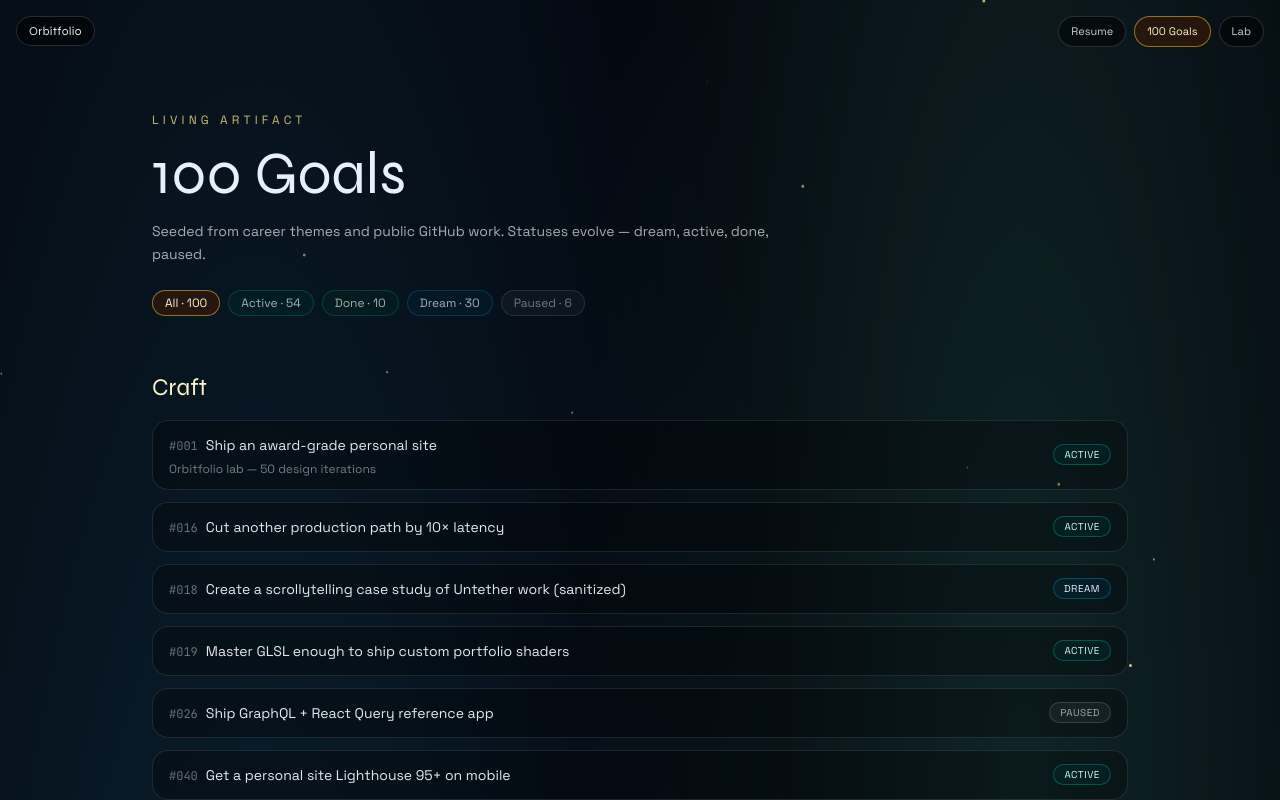
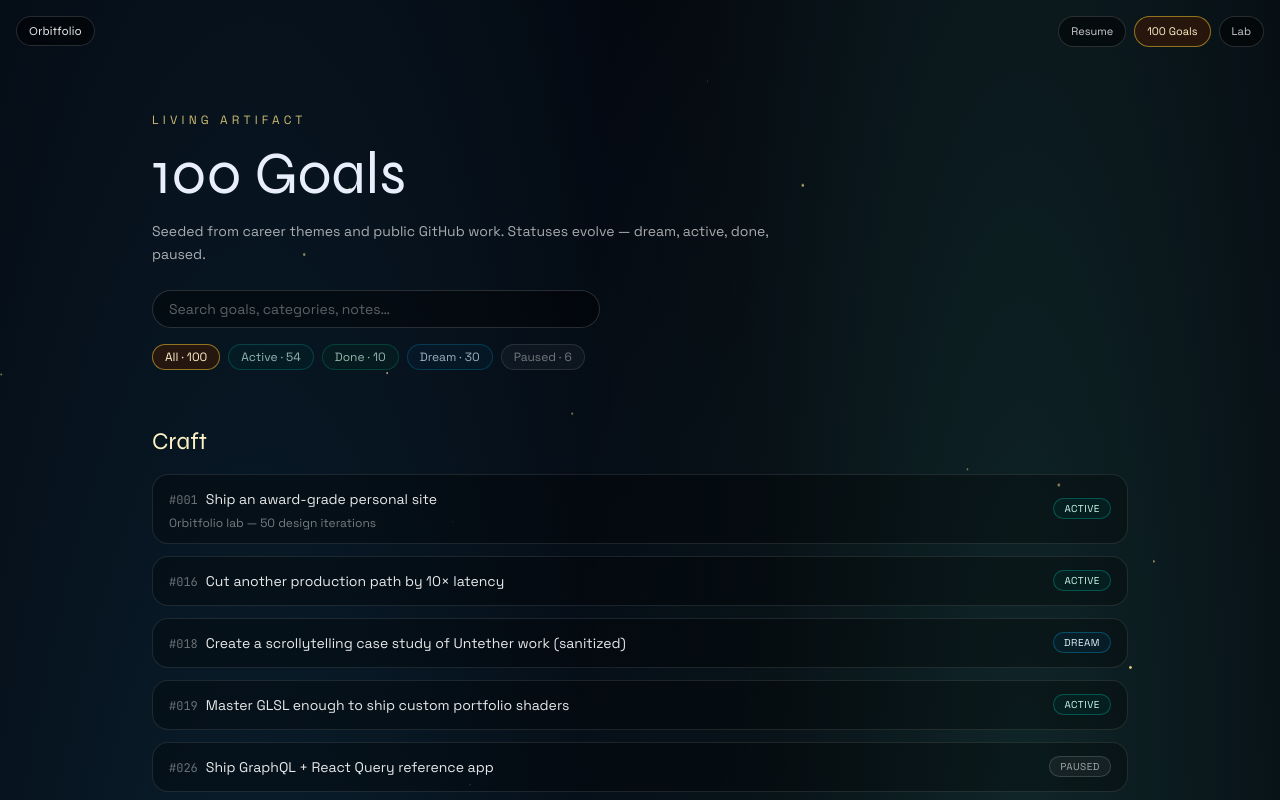
Before and after one commit to serhii-kucherenko/orbitfolio, a Next.js app: page /goals in a window 1280 px wide. Shown: the top 800 px of the page. Built offline with nearby package versions, Linux system fonts and the light colour scheme.

Commit message:
Let people search the goals list
Finding a specific ambition is faster with a search box on the goals page.

Co-authored-by: Cursor <cursoragent@cursor.com>

```diff
--- a/src/app/goals/GoalsView.tsx
+++ b/src/app/goals/GoalsView.tsx
@@ -17,10 +17,20 @@ type Status = Goal["status"] | "all";
 
 export function GoalsView() {
   const [status, setStatus] = useState<Status>("all");
-  const filtered = useMemo(
-    () => (status === "all" ? goals : goals.filter((g) => g.status === status)),
-    [status],
-  );
+  const [query, setQuery] = useState("");
+  const filtered = useMemo(() => {
+    const q = query.trim().toLowerCase();
+    return goals.filter((g) => {
+      if (status !== "all" && g.status !== status) return false;
+      if (!q) return true;
+      return (
+        g.title.toLowerCase().includes(q) ||
+        g.category.toLowerCase().includes(q) ||
+        (g.note?.toLowerCase().includes(q) ?? false) ||
+        String(g.id) === q
+      );
+    });
+  }, [status, query]);
   const byCat = filtered.reduce<Record<string, typeof goals>>((acc, g) => {
     (acc[g.category] ??= []).push(g);
     return acc;
@@ -40,7 +50,15 @@ export function GoalsView() {
           <p className="mt-4 max-w-2xl text-sm leading-relaxed text-white/65">
             Seeded from career themes and public GitHub work. Statuses evolve — dream, active, done, paused.
           </p>
-          <div className="mt-6 flex flex-wrap gap-2 text-xs">
+          <input
+            type="search"
+            value={query}
+            onChange={(e) => setQuery(e.target.value)}
+            placeholder="Search goals, categories, notes…"
+            aria-label="Search goals"
+            className="mt-6 w-full max-w-md rounded-full border border-white/15 bg-black/40 px-4 py-2 text-sm text-white/90 outline-none placeholder:text-white/35 focus:border-amber-300/40"
+          />
+          <div className="mt-4 flex flex-wrap gap-2 text-xs">
             <button
               type="button"
               onClick={() => setStatus("all")}
@@ -68,7 +86,10 @@ export function GoalsView() {
 
           <div className="mt-14 space-y-14">
             {Object.keys(byCat).length === 0 ? (
-              <p className="text-sm text-white/50">No goals in this status.</p>
+              <p className="text-sm text-white/50">
+                No goals match{query ? ` “${query}”` : ""}
+                {status !== "all" ? ` in status “${status}”` : ""}.
+              </p>
             ) : (
               Object.entries(byCat).map(([cat, items]) => (
                 <section key={cat}>
```
Also changed, not shown: 1 other file (tests, documents, lock files or other folders).
